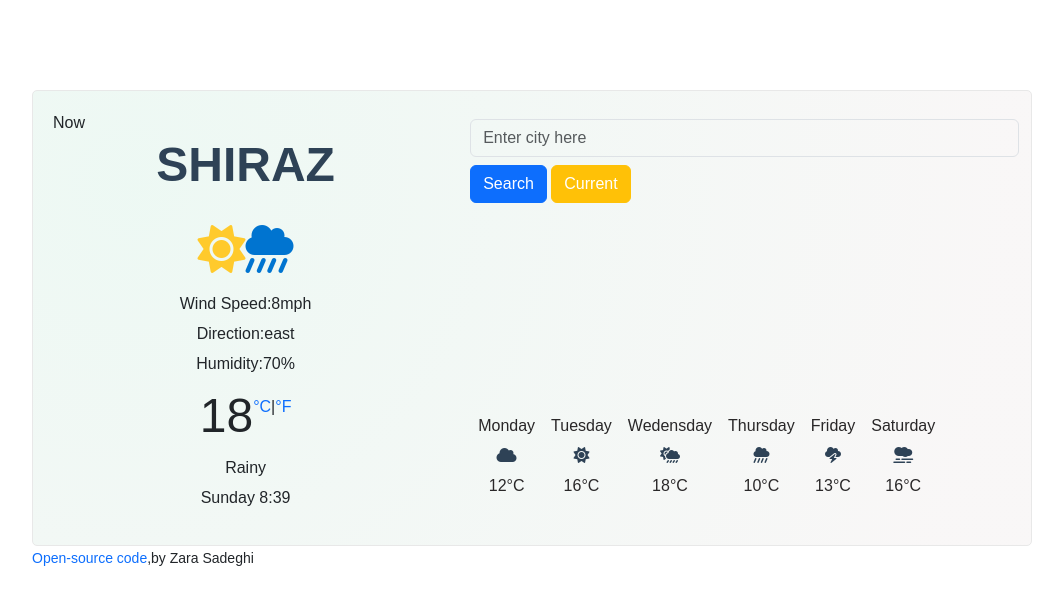
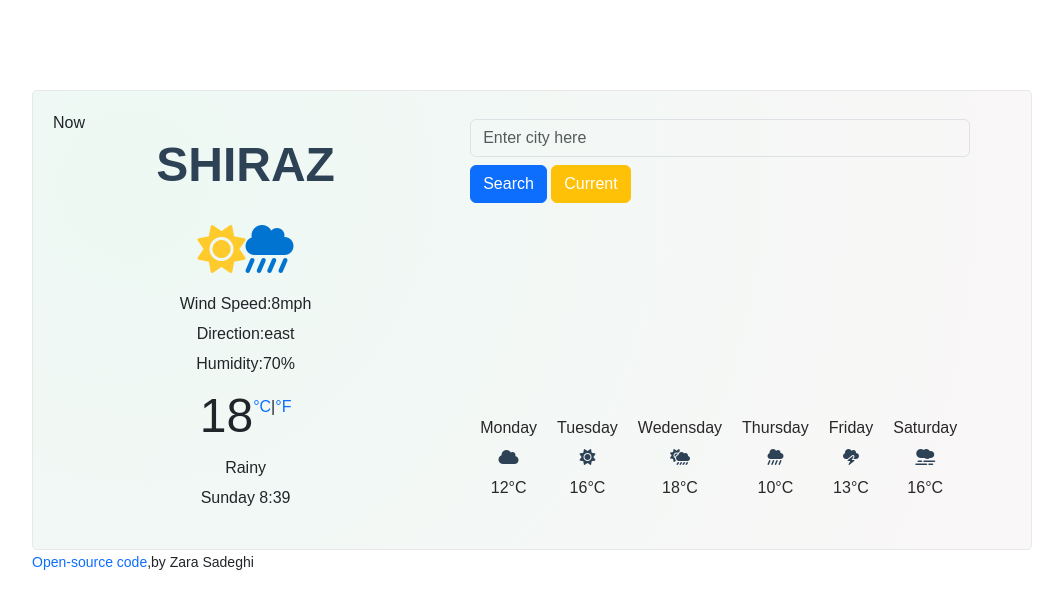
Before and after one commit to zara-sdg/Shecodes-plus-Final-Project-, a plain HTML site: page index.html in a window 1280 px wide. Shown: the whole page, without its empty margins (108-1171 px from the left). Drawn offline with nearby package versions, Linux system fonts and the light colour scheme; files whose address does not match are found by name.

Commit message:
updated css

```diff
--- a/styles.css
+++ b/styles.css
@@ -68,6 +68,7 @@ a {
 #search-inpute {
   background: transparent;
   margin: 8px;
+  max-width: 500px;
 }
 #search-button {
   margin-left: 8px;
@@ -81,7 +82,7 @@ a {
   display: flex;
 }
 ul.week-prediction > li {
-  padding: 8px;
+  padding: 10px;
   color: #292728;
   font-weight: 500;
 }
```
